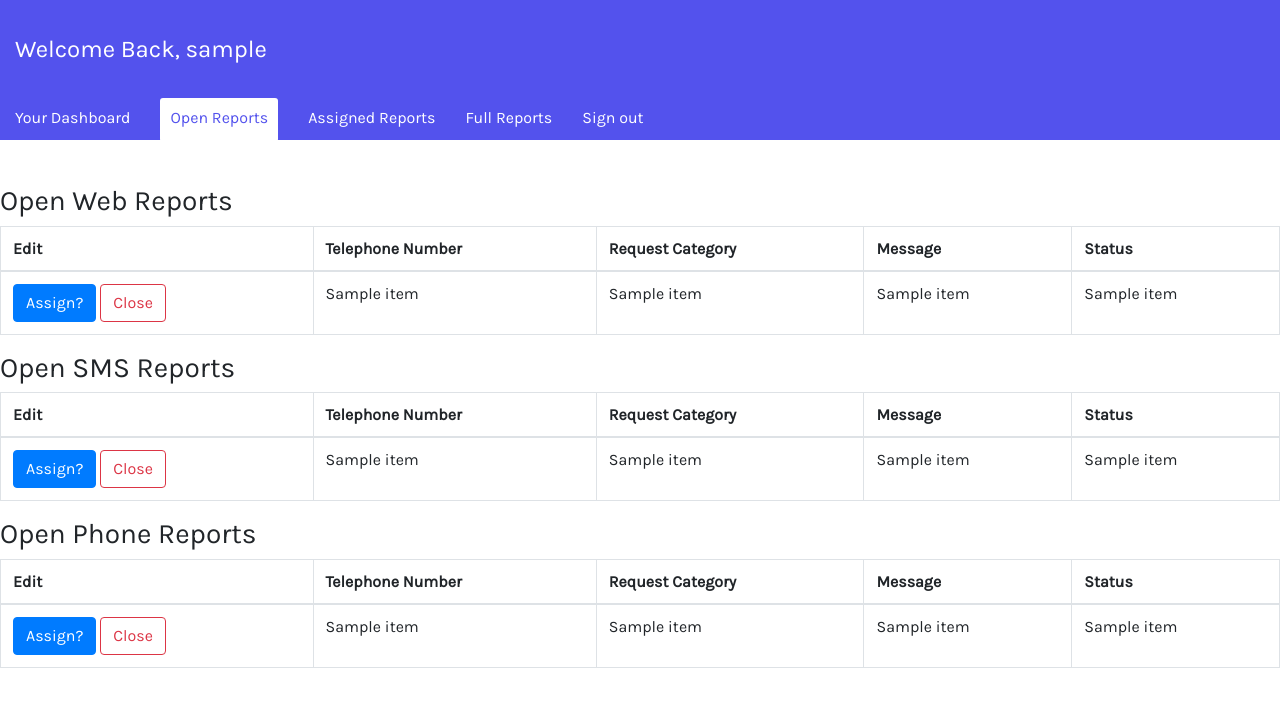
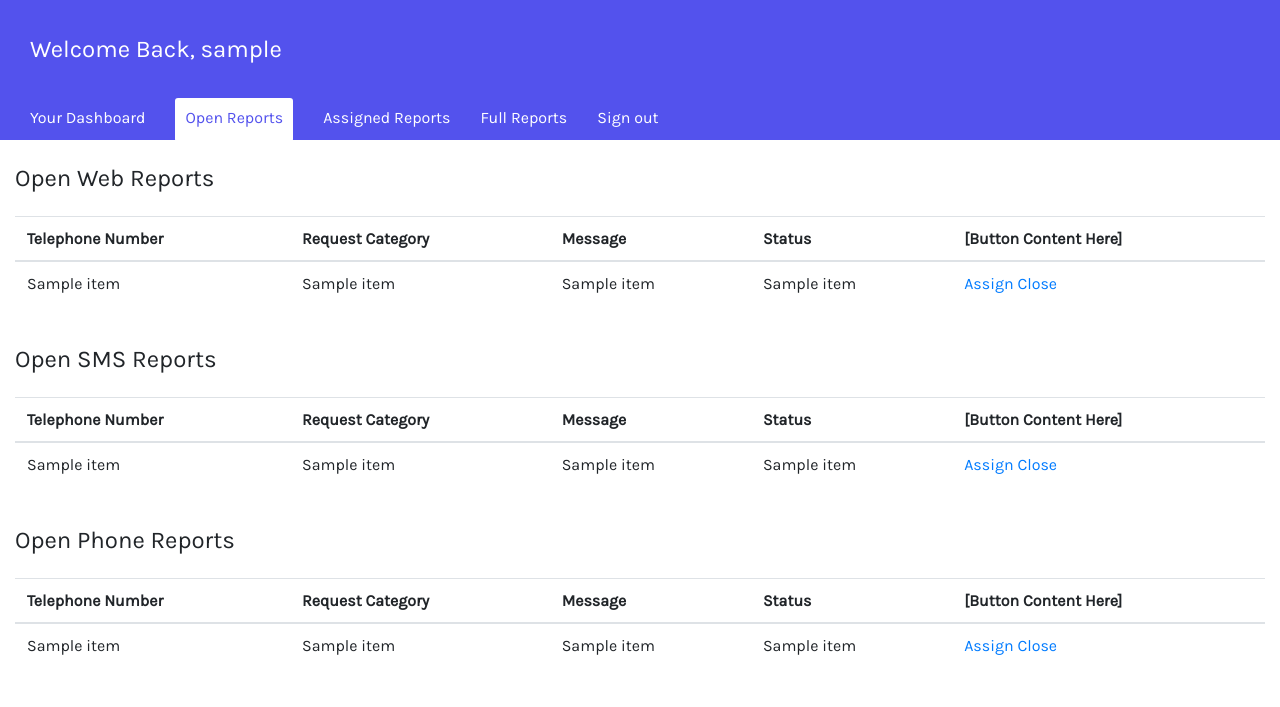
Before and after one commit to kittymagician/COVID-19-Emergency-Response-Hub, a Flask app: template templates/openreport.html in a window 1280 px wide. Shown: the top 707 px of the page. Run offline with Flask 2, Linux system fonts and the light colour scheme; a user stored in the database is signed in; tables that the repository leaves empty hold one stand-in row (values such as "Sample post"); the template is opened without the code that fills it: most values are stand-ins (such as "Sample title", 1, 10 or a date in 2020); some libraries are stand-ins or nearby versions.

Commit message:
Table changes

```diff
--- a/static/style.css
+++ b/static/style.css
@@ -6,6 +6,8 @@ html body {
 .container-fluid {
 
 	max-width: 1440px;
+	padding-left: 30px;
+	padding-right: 30px;
 }
 
 /* MENU */
--- a/templates/openreport.html
+++ b/templates/openreport.html
@@ -44,74 +44,86 @@
 
 </head>
 
-
-
-
-
-
-
-
-<br>
-<h3>Open Web Reports</h3>
-<table class="table table-bordered">
+<div class="container-fluid mt-4">
+    <div class="row table-responsive-sm">
+        <h1 class="mb-4">Open Web Reports</h1>
+        <table class="table">
             <thead>
                 <tr>
-        <th>Edit</th>
-        <th>Telephone Number</th>
-        <th>Request Category</th>
-        <th>Message</th>
-        <th>Status</th>
+                    <th scope="col">Telephone Number</th>
+                    <th scope="col">Request Category</th>
+                    <th scope="col">Message</th>
+                    <th scope="col">Status</th>
+                    <th scope="col">[Button Content Here]</th>
                 </tr>
             </thead>
             {% for item in web %}
+            <tbody>
                 <tr>
-    <td><a class="btn btn-primary" href="/reportcenter/web/assign/{{item[0]}}" role="button">Assign?</a>&nbsp;<a class="btn btn-outline-danger" href="/reportcenter/web/close/{{item[0]}}" role="button">Close</a></td>
                     <td>{{item[1]}}</td>
                     <td>{{item[2]}}</td>
                     <td>{{item[3]}}</td>
                     <td>{{item[4]}}</td>
-</td>
+                    <td><a href="/reportcenter/web/assign/{{item[0]}}">Assign</a>&nbsp;<a href="/reportcenter/web/close/{{item[0]}}">Close</a></td>
+                </tr>
+            </tbody>
             {% endfor %}
         </table>
-<h3>Open SMS Reports</h3>
-<table class="table table-bordered">
+    </div>
+</div>
+
+<div class="container-fluid mt-4">
+    <div class="row table-responsive-sm">
+        <h1 class="mb-4">Open SMS Reports</h1>
+        <table class="table">
             <thead>
                 <tr>
-        <th>Edit</th>
-        <th>Telephone Number</th>
-        <th>Request Category</th>
-        <th>Message</th>
-        <th>Status</th>
+                    <th scope="col">Telephone Number</th>
+                    <th scope="col">Request Category</th>
+                    <th scope="col">Message</th>
+                    <th scope="col">Status</th>
+                    <th scope="col">[Button Content Here]</th>
                 </tr>
             </thead>
             {% for item in sms %}
+            <tbody>
                 <tr>
-    <td><a class="btn btn-primary" href="/reportcenter/sms/assign/{{item[0]}}" role="button">Assign?</a>&nbsp;<a class="btn btn-outline-danger" href="/reportcenter/sms/close/{{item[0]}}" role="button">Close</a></td>
                     <td>{{item[1]}}</td>
                     <td>{{item[2]}}</td>
                     <td>{{item[3]}}</td>
                     <td>{{item[4]}}</td>
-</td>
+                    <td><a href="/reportcenter/web/assign/{{item[0]}}">Assign</a>&nbsp;<a href="/reportcenter/web/close/{{item[0]}}">Close</a></td>
+                </tr>
+            </tbody>
             {% endfor %}
         </table>
-<h3>Open Phone Reports</h3>
-<table class="table table-bordered">
+    </div>
+</div>
+
+<div class="container-fluid mt-4">
+    <div class="row table-responsive-sm">
+        <h1 class="mb-4">Open Phone Reports</h1>
+        <table class="table">
             <thead>
                 <tr>
-        <th>Edit</th>
-        <th>Telephone Number</th>
-        <th>Request Category</th>
-        <th>Message</th>
-        <th>Status</th>
+                    <th scope="col">Telephone Number</th>
+                    <th scope="col">Request Category</th>
+                    <th scope="col">Message</th>
+                    <th scope="col">Status</th>
+                    <th scope="col">[Button Content Here]</th>
                 </tr>
             </thead>
             {% for item in phone %}
+            <tbody>
                 <tr>
-    <td><a class="btn btn-primary" href="/reportcenter/phone/assign/{{item[0]}}" role="button">Assign?</a>&nbsp;<a class="btn btn-outline-danger" href="/reportcenter/phone/close/{{item[0]}}" role="button">Close</a></td>
                     <td>{{item[1]}}</td>
                     <td>{{item[2]}}</td>
                     <td>{{item[3]}}</td>
                     <td>{{item[4]}}</td>
-</td>
+                    <td><a href="/reportcenter/web/assign/{{item[0]}}">Assign</a>&nbsp;<a href="/reportcenter/web/close/{{item[0]}}">Close</a></td>
+                </tr>
+            </tbody>
             {% endfor %}
         </table>
+    </div>
+</div>
```
Lines whose indentation alone changed are shown as unchanged.
